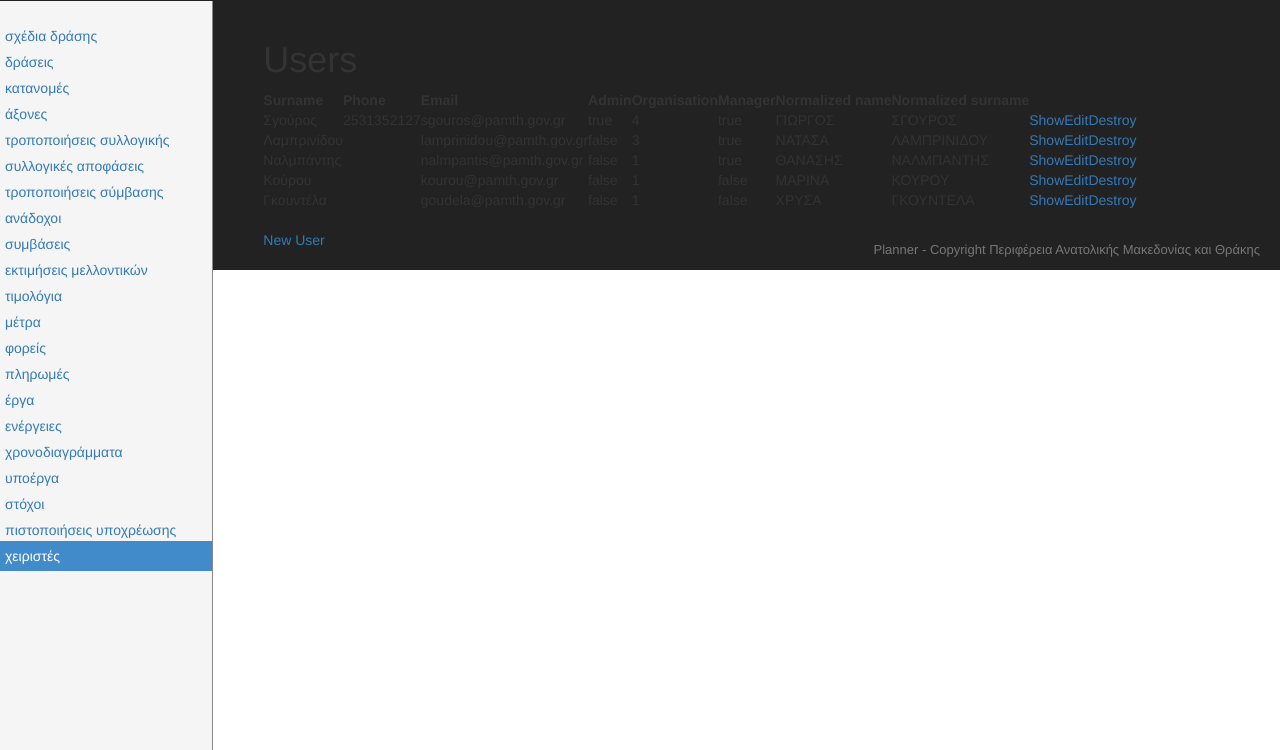
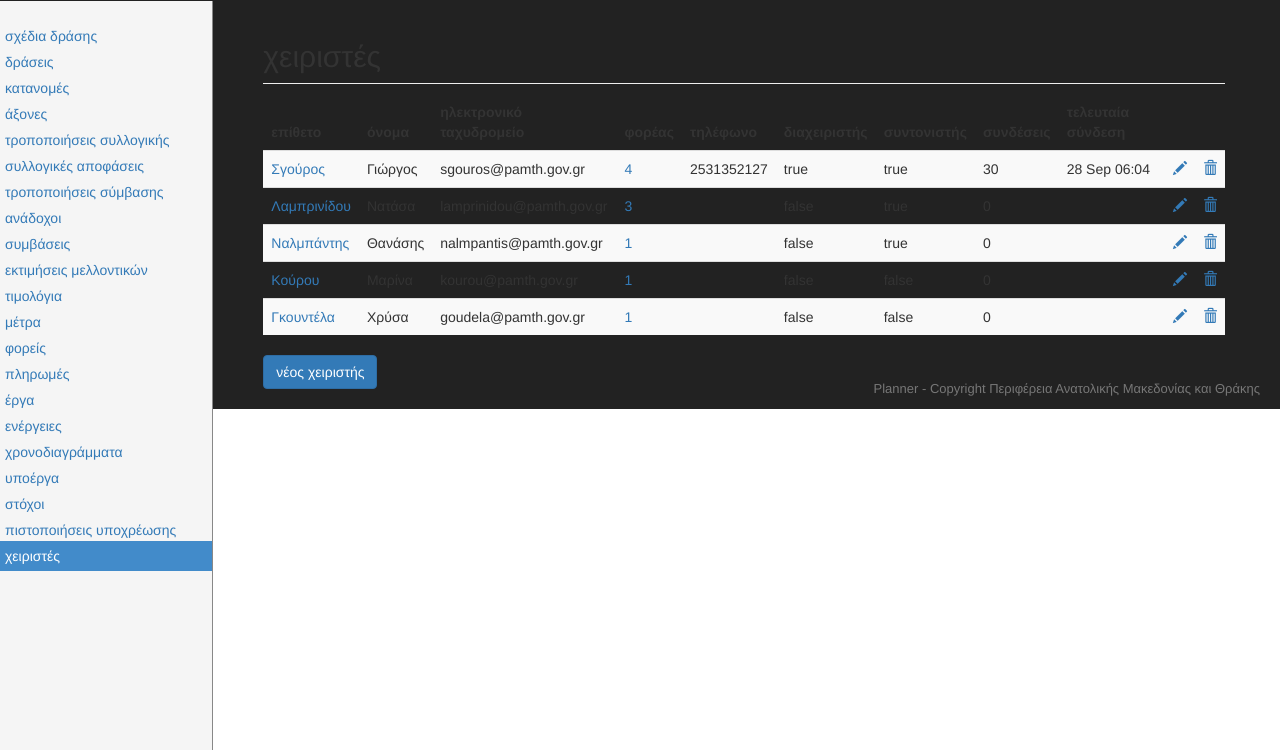
Before and after one commit to sgouros/planner, a Rails app: page /users in a window 1280 px wide. Shown: the part 50-800 px from the top of the page. Run offline with Rails 7, Linux system fonts and the light colour scheme; a user stored in the database is signed in; data comes from the database, SQL or seed files in the repository; both versions use the stored data as it was after the commit; style sheets or scripts are compiled from the project's sources; some libraries are stand-ins or nearby versions.

Commit message:
users CRUD

```diff
--- a/app/controllers/users_controller.rb
+++ b/app/controllers/users_controller.rb
@@ -29,7 +29,7 @@
 
     respond_to do |format|
       if @user.save
-        format.html { redirect_to @user, notice: 'User was successfully created.' }
+        format.html { redirect_to @user, notice: t(:user_created) }
         format.json { render :show, status: :created, location: @user }
       else
         format.html { render :new }
@@ -43,7 +43,7 @@
   def update
     respond_to do |format|
       if @user.update(user_params)
-        format.html { redirect_to @user, notice: 'User was successfully updated.' }
+        format.html { redirect_to @user, notice: t(:user_updated) }
         format.json { render :show, status: :ok, location: @user }
       else
         format.html { render :edit }
@@ -57,7 +57,7 @@
   def destroy
     @user.destroy
     respond_to do |format|
-      format.html { redirect_to users_url, notice: 'User was successfully destroyed.' }
+      format.html { redirect_to users_url, notice: t(:user_deletes) }
       format.json { head :no_content }
     end
   end
--- a/app/views/act_plans/index.html.haml
+++ b/app/views/act_plans/index.html.haml
@@ -1,15 +1,13 @@
 
-%h2.sub-header= t('act_plans')
+%h2.sub-header= t(:act_plans)
 
 .table-responsive
   %table.table.table-striped
-
     %thead
       %tr
         %th= t('act_plan.code')
         %th= t('act_plan.description')
         %th= t('act_plan.target')
-
     %tbody
       - @act_plans.each do |act_plan|
         %tr
@@ -18,5 +16,4 @@
           %td= link_to act_plan.target_code, target_path(act_plan.target_id), class: 'tooltips', title: act_plan.target_title
           %td= link_to "", edit_act_plan_path(act_plan), class: "tooltips glyphicon glyphicon-pencil", title: t(:edit)
           %td= link_to "", act_plan, method: :delete, data: { confirm: t(:act_plan_delete_confirmation) }, class: "tooltips glyphicon glyphicon-trash", title: t(:delete)
-
 = link_to t(:new_act_plan), new_act_plan_path, class:"btn btn-primary"
--- a/app/views/users/edit.html.haml
+++ b/app/views/users/edit.html.haml
@@ -1,5 +1,2 @@
-%h1 Editing User
+.page-header.h2= t(:edit_user)
 = render 'form', user: @user
-= link_to 'Show', @user
-|
-= link_to 'Back', users_path
--- a/app/views/users/index.html.haml
+++ b/app/views/users/index.html.haml
@@ -1,30 +1,30 @@
+%h2.sub-header= t(:users)
+.table-responsive
+  %table.table.table-striped
+    %thead
+      %tr
+        %th= t('user.surname')
+        %th= t('user.name')
+        %th= t('user.email')
+        %th= t('user.organisation')
+        %th= t('user.phone')
+        %th= t('user.admin')
+        %th= t('user.manager')
+        %th= t('user.sign_in_count')
+        %th= t('user.last_sign_in_at')
 
-%h1 Users
-%table
-  %thead
-    %tr
-      %th Surname
-      %th Phone
-      %th Email
-      %th Admin
-      %th Organisation
-      %th Manager
-      %th Normalized name
-      %th Normalized surname
-      %th{:colspan => "3"}
-  %tbody
-    - @users.each do |user|
-      %tr
-        %td= user.surname
-        %td= user.phone
-        %td= user.email
-        %td= user.admin
-        %td= user.organisation_id
-        %td= user.manager
-        %td= user.normalized_name
-        %td= user.normalized_surname
-        %td= link_to 'Show', user
-        %td= link_to 'Edit', edit_user_path(user)
-        %td= link_to 'Destroy', user, method: :delete, data: { confirm: 'Are you sure?' }
-%br/
-= link_to 'New User', new_user_path
+    %tbody
+      - @users.each do |user|
+        %tr
+          %td= link_to user.surname, user
+          %td= user.name
+          %td= user.email
+          %td= link_to user.organisation_id, organisation_path(user.organisation_id), class: 'tooltips', title: user.organisation.name
+          %td= user.phone
+          %td= user.admin
+          %td= user.manager
+          %td= user.sign_in_count
+          %td= user.last_sign_in_at.to_formatted_s(:short) if user.last_sign_in_at
+          %td= link_to "", edit_user_path(user), class: "tooltips glyphicon glyphicon-pencil", title: t(:edit)
+          %td= link_to "", user, method: :delete, data: { confirm: t(:user_delete_confirmation) }, class: "tooltips glyphicon glyphicon-trash", title: t(:delete)
+= link_to t(:new_user), new_user_path, class:"btn btn-primary"
--- a/app/views/users/new.html.haml
+++ b/app/views/users/new.html.haml
@@ -1,3 +1,2 @@
-%h1 New User
+.page-header.h2= t(:new_user)
 = render 'form', user: @user
-= link_to 'Back', users_path
--- a/config/locales/gr.yml
+++ b/config/locales/gr.yml
@@ -67,6 +67,14 @@
         code: κωδικός
         description: περιγραφή
         act_plan_id: σχέδιο δράσης
+      user:
+        surname: επίθετο
+        name: όνομα
+        email: email
+        organisation_id: φορέας
+        phone: τηλέφωνο
+        admin: administrator
+        manager: συντονιστής
 
 
     hints:
@@ -580,9 +588,11 @@
     password_confirmation: επαλήθευση κωδικού
     manager: συντονιστής
     admin: διαχειριστής
-    organisation: φορέας στον οποίο ανήκει
+    organisation: φορέας
     full_name: ονοματεπώνυμο
     comments: παρατηρήσεις
+    sign_in_count: συνδέσεις
+    last_sign_in_at: τελευταία σύνδεση
 
 # ------------------- search ------------------------
   search_results: αποτελέσματα αναζήτησης
```
Also changed, not shown: app/views/users/_form.html.haml (+17 -33 lines), app/views/users/show.html.haml (+12 -27 lines), Gemfile, app/views/act_plans/_form.html.haml (line endings or trailing spaces), db/development.sqlite3.
